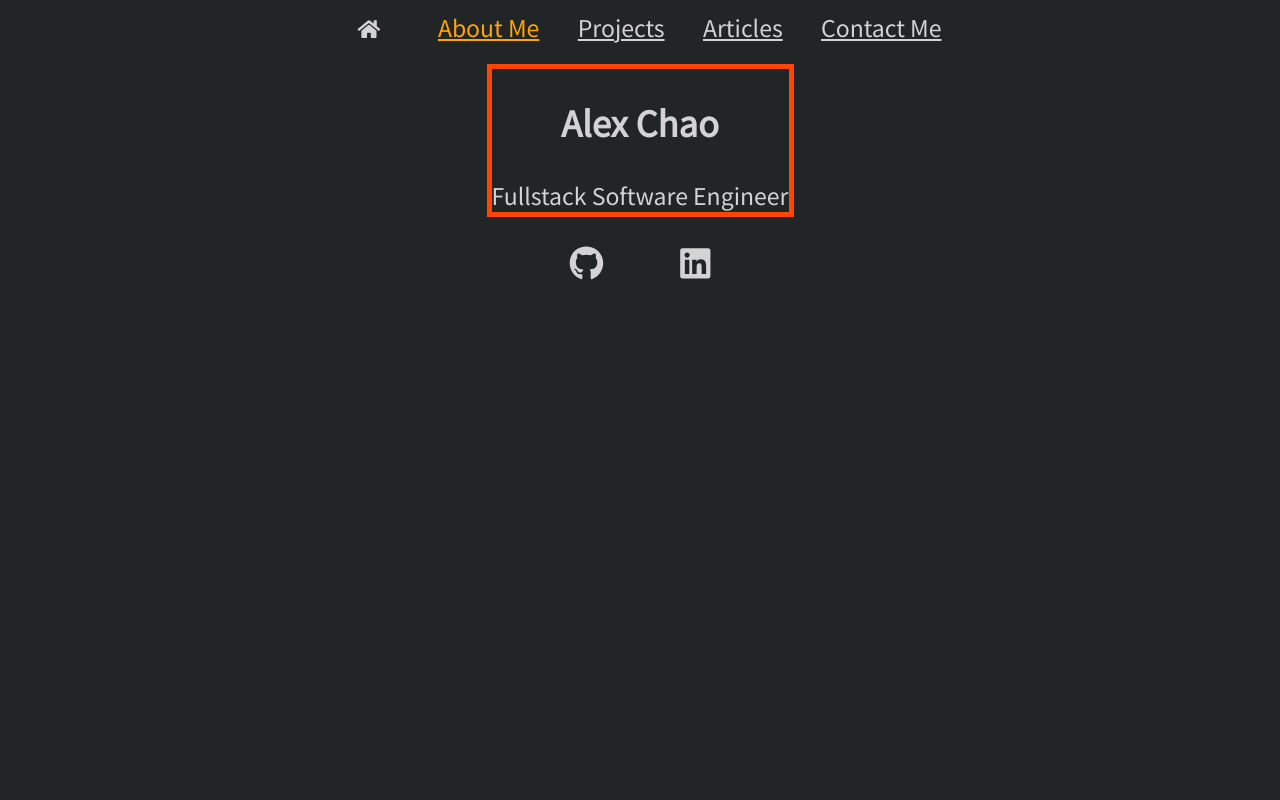
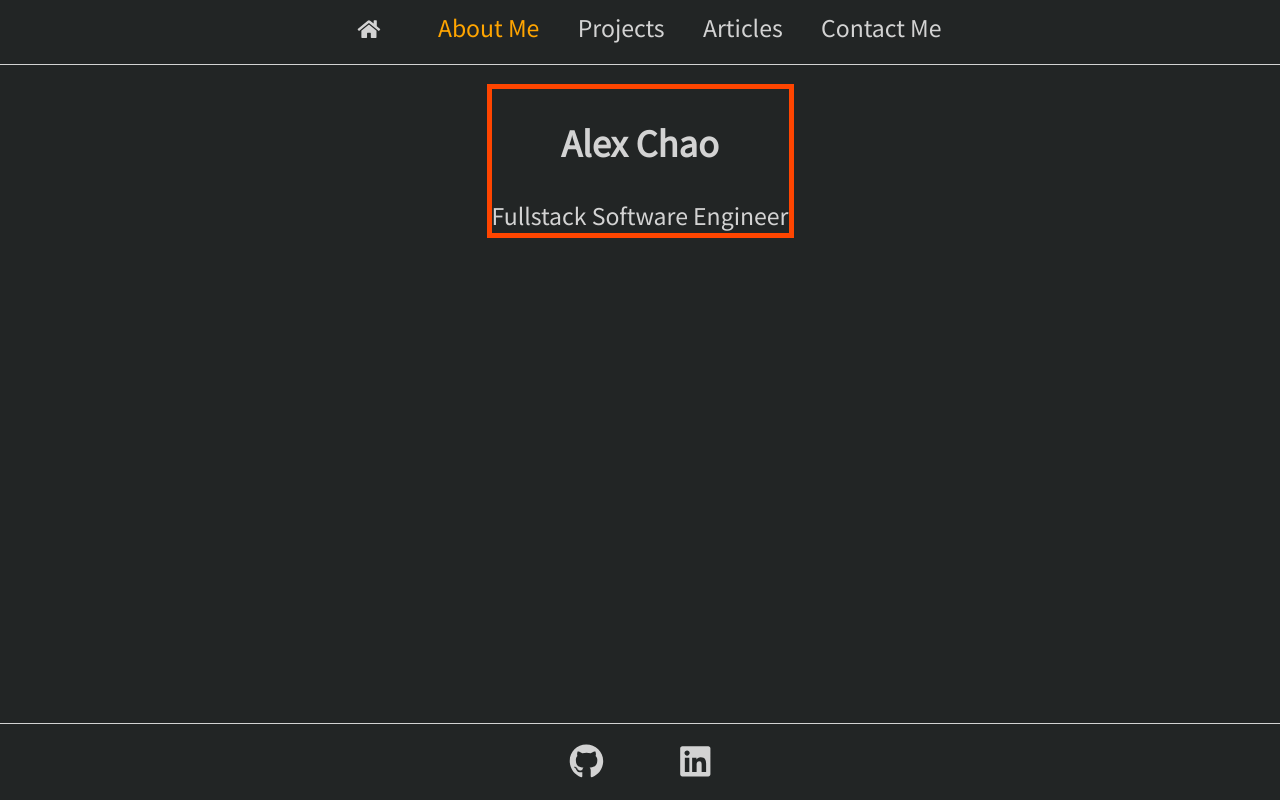
Before and after one commit to alexchao26/personal-site-nextjs, a Next.js app: page /about in a window 1280 px wide. Built offline with nearby package versions, Linux system fonts and the light colour scheme.

Commit message:
footer locked at bottom

```diff
--- a/components/layout.js
+++ b/components/layout.js
@@ -6,7 +6,7 @@ import Footer from '@components/Footer';
 
 // HOC to add layouts to all pages
 export default ({ children, currentPage }) => (
-  <div className={styles.container}>
+  <div className={styles.page}>
     <Head>
       <title>Alex Chao</title>
       <link rel="icon" href="/favicon.ico" />
--- a/styles/components/Footer.module.scss
+++ b/styles/components/Footer.module.scss
@@ -1,9 +1,18 @@
 @import '../config';
 
 .container {
+  position: absolute;
+  bottom: 0;
+  width: 100%;
+  height: 4rem;
+
+  box-sizing: border-box;
+
   display: flex;
   justify-content: center;
   margin: 1rem 0 0 0;
+  padding: 0.5rem;
+  border-top: 1px solid $primary;
 
   // fortawesome/fontawesome icons are sized based on the enclosing font-size
   font-size: 1.8rem;
--- a/styles/components/NavBar.module.scss
+++ b/styles/components/NavBar.module.scss
@@ -3,11 +3,15 @@
 .container {
   display: flex;
   justify-content: center;
+  border-bottom: 1px solid $primary;
+  margin-bottom: 1rem;
+  width: 100%;
 
   a, svg {
     margin: 0.5rem;
     padding: 0 0.5rem;
     color: $primary;
+    text-decoration: none;
 
     // must be above hover to control cascading of already visited sites
     &:visited {
--- a/styles/components/layout.module.scss
+++ b/styles/components/layout.module.scss
@@ -1,4 +1,10 @@
+.page {
+  position: relative;
+  min-height: 100vh;
+}
+
 .mainContent {
   display: flex;
   justify-content: center;
+  padding-bottom: 4.5rem;
 }
--- /dev/null
+++ b/styles/pages/home.module.scss
@@ -0,0 +1,3 @@
+.container {
+  flex-direction: column;
+}
```
Also changed, not shown: pages/index.js (+21 -44 lines).
